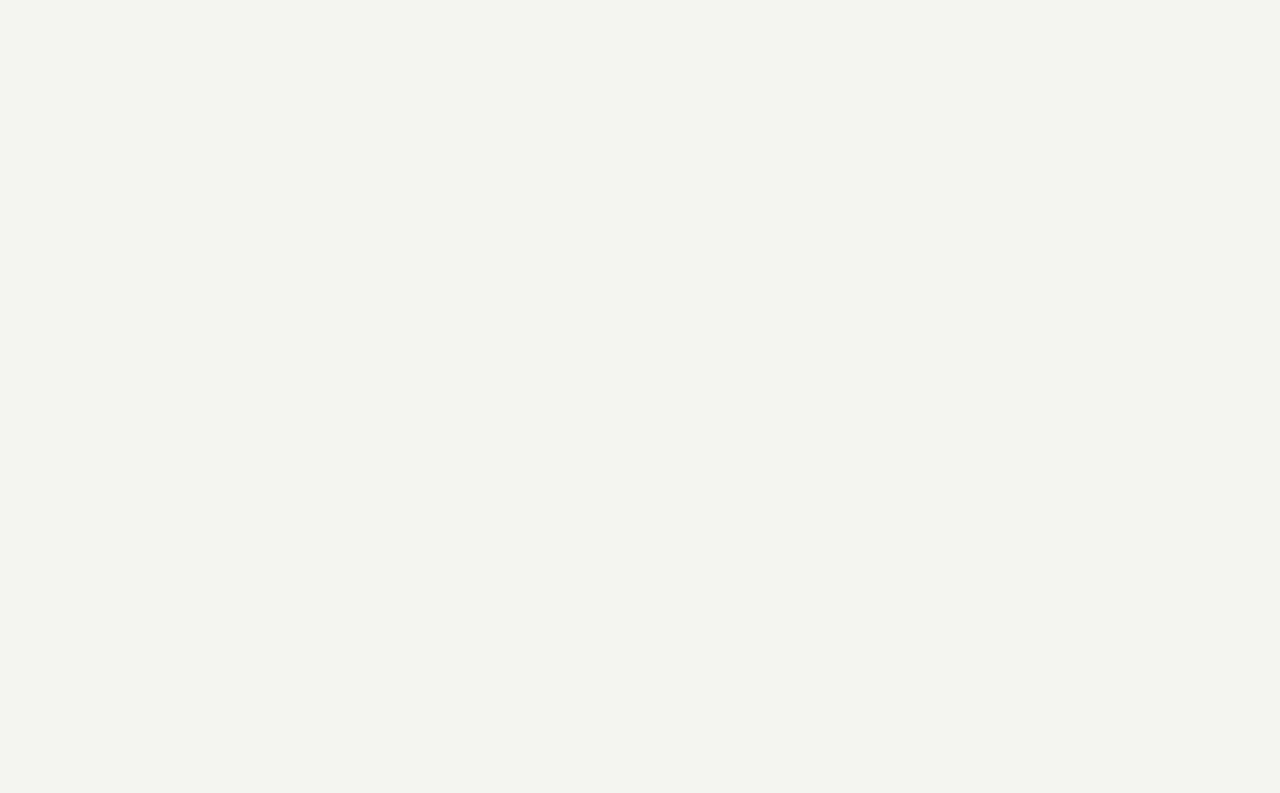
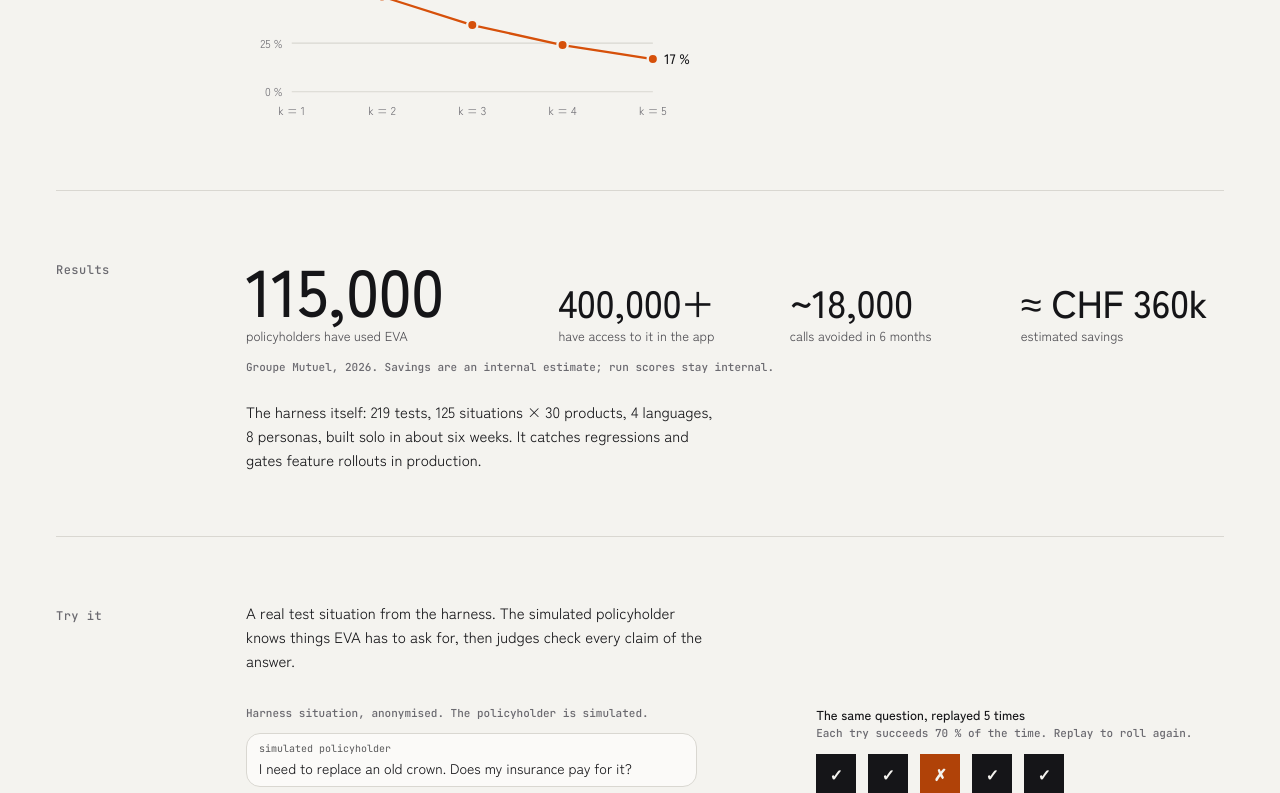
Before and after one commit to anassee15/portfolio, a Next.js app: page /projects/eva in a window 1280 px wide. Shown: the part 1980-2773 px from the top of the page. Before the commit the page ends 1828 px from the top, so only its background shows below. Built offline with nearby package versions, Linux system fonts and the light colour scheme; a web font is replaced by a local one.

Commit message:
Fill the EVA page with its diagrams, figures and replay
Project-specific content is placed around the Markdown sections through
slots. The EVA page now plays a real, anonymised harness situation, then
shows the trajectory and the judges' verdicts behind the answer.

```diff
--- a/app/projects/[slug]/page.tsx
+++ b/app/projects/[slug]/page.tsx
@@ -2,6 +2,7 @@ import type { Metadata } from "next";
 import { notFound } from "next/navigation";
 import { CaseLayout } from "@/components/project/CaseLayout";
 import { ProjectHeader } from "@/components/project/ProjectHeader";
+import { getCaseSlots } from "@/components/project/slots";
 import { getProjectBySlug } from "@/data/projects";
 import { getCaseStudy, getCaseStudySlugs } from "@/lib/content";
 
@@ -30,7 +31,7 @@ export default async function ProjectPage({ params }: Props) {
   return (
     <main className="page-x">
       <ProjectHeader header={study.header} project={project} />
-      <CaseLayout sections={study.sections} />
+      <CaseLayout sections={study.sections} slots={getCaseSlots(project)} />
     </main>
   );
 }
--- /dev/null
+++ b/components/demos/EvaReplay.tsx
@@ -0,0 +1,98 @@
+"use client";
+
+import { useEffect, useRef, useState } from "react";
+import { useInView, usePrefersReducedMotion } from "@/lib/hooks";
+import { conversation, trajectory, verdicts } from "./eva-replay-script";
+
+const STEP_MS = 1100;
+// Steps: each message, then the trajectory and the judges' verdicts.
+const LAST_STEP = conversation.length + 1;
+
+/** A harness conversation that plays out message by message, then opens what happened behind it. */
+export function EvaReplay() {
+  const frame = useRef<HTMLDivElement>(null);
+  const inView = useInView(frame, { rootMargin: "-15% 0px", once: true });
+  const reducedMotion = usePrefersReducedMotion();
+  // Everything is shown on the server and without motion; the replay starts from 0.
+  const [step, setStep] = useState(LAST_STEP);
+  const [run, setRun] = useState(0);
+
+  useEffect(() => {
+    if (reducedMotion) return;
+    // eslint-disable-next-line react-hooks/set-state-in-effect -- reset before the replay starts
+    setStep(0);
+  }, [reducedMotion, run]);
+
+  useEffect(() => {
+    if (reducedMotion || !inView || step >= LAST_STEP) return;
+    const timer = setTimeout(() => setStep((s) => s + 1), step === 0 ? 300 : STEP_MS);
+    return () => clearTimeout(timer);
+  }, [reducedMotion, inView, step]);
+
+  const showBehind = step >= LAST_STEP;
+
+  return (
+    <div ref={frame}>
+      <p className="meta mb-3 text-[11px]">Harness situation, anonymised. The policyholder is simulated.</p>
+
+      <ol className="grid gap-2" aria-live="polite">
+        {conversation.slice(0, step).map((message, i) => (
+          <li
+            key={i}
+            className={`max-w-[85%] rounded-[14px] border px-3 py-2 text-sm ${
+              message.from === "eva"
+                ? "justify-self-end border-ink bg-ink text-paper"
+                : "border-rule bg-surface"
+            }`}
+          >
+            <small className="mb-0.5 block font-mono text-[10px] opacity-70">
+              {message.from === "eva" ? "EVA" : "simulated policyholder"}
+            </small>
+            {message.text}
+          </li>
+        ))}
+      </ol>
+
+      {showBehind && <BehindTheAnswer />}
+
+      {!reducedMotion && (
+        <button
+          type="button"
+          onClick={() => setRun((n) => n + 1)}
+          className="meta mt-4 cursor-pointer border border-ink px-2.5 py-1.5 text-[11px] text-ink"
+        >
+          Replay
+        </button>
+      )}
+    </div>
+  );
+}
+
+function BehindTheAnswer() {
+  return (
+    <div className="mt-5 grid gap-4 border-t border-rule pt-4 text-[13px]">
+      <div>
+        <p className="meta mb-1.5 text-[11px] uppercase">Trajectory</p>
+        <ol className="grid gap-1 font-mono text-xs text-ink-2">
+          {trajectory.map((step, i) => (
+            <li key={step}>
+              {i + 1}. {step}
+            </li>
+          ))}
+        </ol>
+      </div>
+      <div>
+        <p className="meta mb-1.5 text-[11px] uppercase">Judges</p>
+        <ul className="grid gap-1">
+          {verdicts.map(({ claim, verdict }) => (
+            <li key={claim} className="flex justify-between gap-3">
+              <span className="text-ink-2">{claim}</span>
+              <span className="font-mono text-xs whitespace-nowrap">{verdict}</span>
+            </li>
+          ))}
+        </ul>
+        <p className="mt-2 font-medium">Goal met in 2 turns.</p>
+      </div>
+    </div>
+  );
+}
--- /dev/null
+++ b/components/demos/eva-replay-script.ts
@@ -0,0 +1,29 @@
+/**
+ * A real situation from the harness dataset ("crown or implant after a cavity"),
+ * anonymised. EVA's wording is generic: no rates or limits from real plans.
+ */
+
+export type Message = { from: "policyholder" | "eva"; text: string };
+
+export const conversation: Message[] = [
+  { from: "policyholder", text: "I need to replace an old crown. Does my insurance pay for it?" },
+  { from: "eva", text: "It depends on why it needs replacing. Was it caused by an accident, or by a cavity?" },
+  { from: "policyholder", text: "A cavity. My dentist estimates about CHF 2,500." },
+  {
+    from: "eva",
+    text: "Basic insurance doesn't cover dental care after a cavity. Your dental supplement pays part of it, up to its yearly limit. Do you want the details of your plan?",
+  },
+];
+
+export const trajectory = [
+  "guardrails, language detected: English",
+  "router → coverage agent",
+  "coverage agent: basic insurance, dental supplement",
+  "synthesis → answer",
+];
+
+export const verdicts = [
+  { claim: "Asked for the cause before answering", verdict: "expected" },
+  { claim: "Basic insurance doesn't cover care after a cavity", verdict: "correct" },
+  { claim: "The dental supplement pays part of it", verdict: "correct" },
+];
--- /dev/null
+++ b/components/project/slots/eva.tsx
@@ -0,0 +1,47 @@
+import { Figures } from "@/components/charts/Figures";
+import { PassKChart } from "@/components/charts/PassKChart";
+import { RunsChart } from "@/components/charts/RunsChart";
+import { EvaReplay } from "@/components/demos/EvaReplay";
+import { EvaHarness } from "@/components/ink/diagrams/EvaHarness";
+import { EvaSystem } from "@/components/ink/diagrams/EvaSystem";
+import type { CaseSlots } from "../CaseLayout";
+import type { Project } from "@/data/projects";
+
+export function evaSlots(project: Project): CaseSlots {
+  return {
+    "the-system": {
+      before: (
+        <div className="mb-6 max-w-[440px]">
+          <EvaSystem />
+        </div>
+      ),
+    },
+    "the-harness": {
+      before: (
+        <div className="mb-6">
+          <EvaHarness />
+        </div>
+      ),
+      after: (
+        <div className="mt-10 max-w-[480px]">
+          <PassKChart />
+        </div>
+      ),
+    },
+    results: {
+      before: (
+        <div className="mb-6">
+          <Figures figures={project.figures} source={project.source} />
+        </div>
+      ),
+    },
+    "try-it": {
+      after: (
+        <div className="mt-8 grid gap-x-10 gap-y-12 lg:grid-cols-[minmax(0,1.3fr)_minmax(0,1fr)]">
+          <EvaReplay />
+          <RunsChart />
+        </div>
+      ),
+    },
+  };
+}
--- /dev/null
+++ b/components/project/slots/index.ts
@@ -0,0 +1,12 @@
+import type { Project } from "@/data/projects";
+import type { CaseSlots } from "../CaseLayout";
+import { evaSlots } from "./eva";
+
+/** Per-project drawings, figures and demos, placed around the Markdown sections. */
+const slotsBySlug: Record<string, (project: Project) => CaseSlots> = {
+  eva: evaSlots,
+};
+
+export function getCaseSlots(project: Project): CaseSlots {
+  return slotsBySlug[project.slug]?.(project) ?? {};
+}
--- a/content/projects/eva.md
+++ b/content/projects/eva.md
@@ -24,7 +24,7 @@ The harness itself: 219 tests, 125 situations × 30 products, 4 languages, 8 per
 
 ## Try it
 
-A real test situation from the harness, anonymised. The simulated policyholder knows things EVA has to ask for.
+A real test situation from the harness. The simulated policyholder knows things EVA has to ask for, then judges check every claim of the answer.
 
 ## What I learned
 
```
